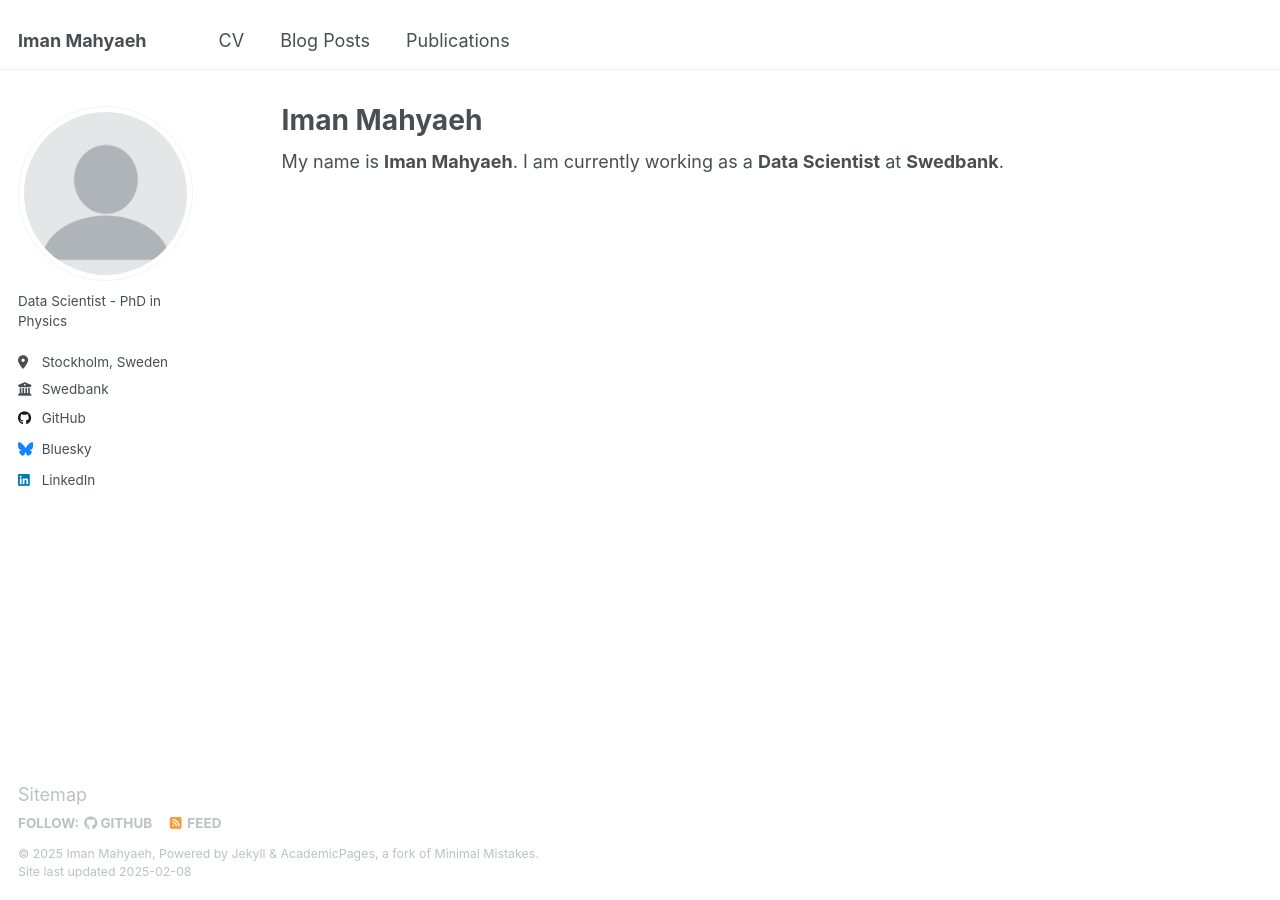
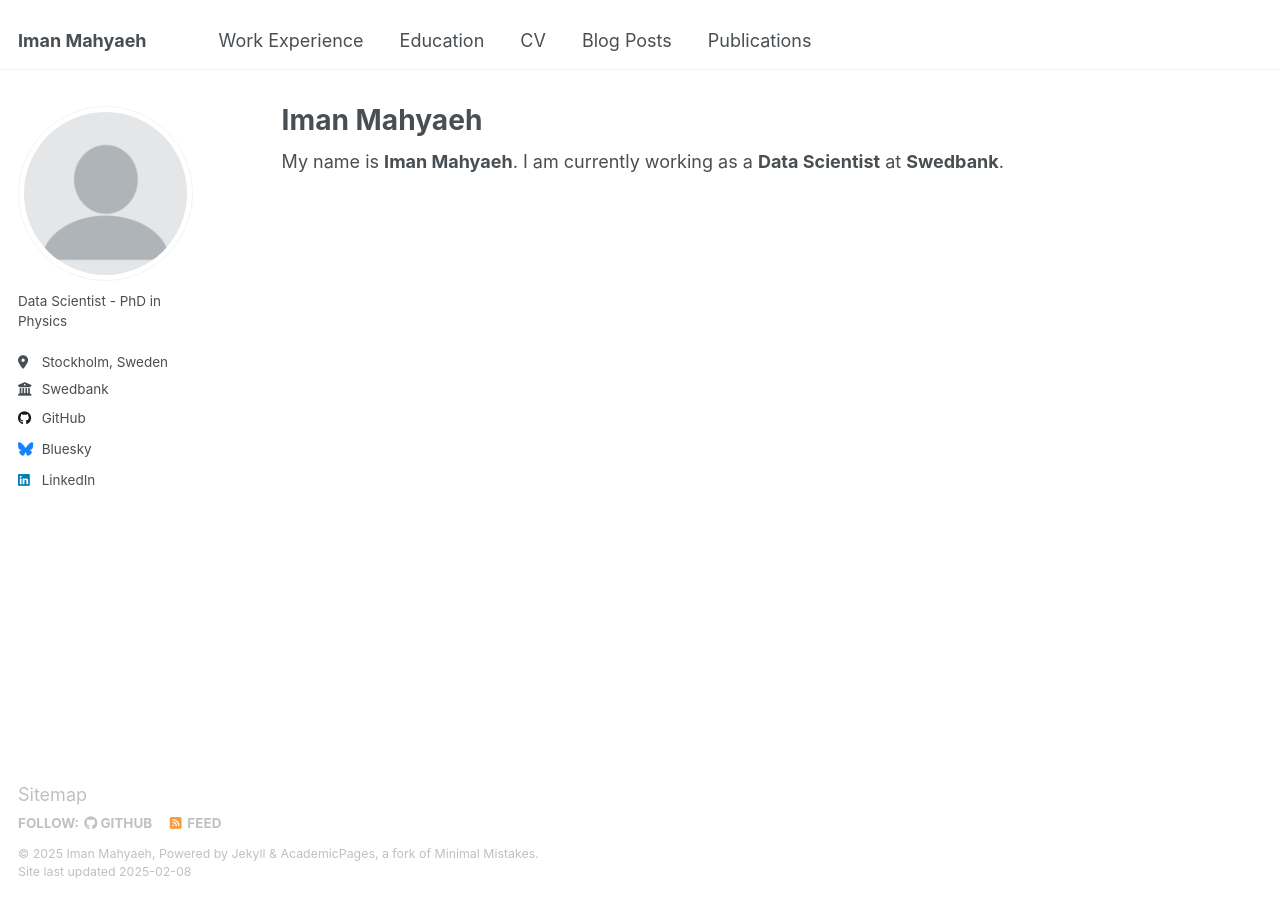
Before and after one commit to imanm24/imanm24.github.io, a Jekyll site: the page built from _pages/about.md, in a window 1280 px wide. Built offline with Jekyll 4.4.1, drawn with Linux system fonts in a browser that asks for light colours.

Commit message:
Update navigation.yml

```diff
--- a/_data/navigation.yml
+++ b/_data/navigation.yml
@@ -5,6 +5,12 @@
 # prevent it from being included in the site.
 
 main:
+  - title: "Work Experience"
+    url: /work_experience/
+
+  - title: "Education"
+    url: /education/
+
   - title: "CV"
     url: /cv/
 
```
